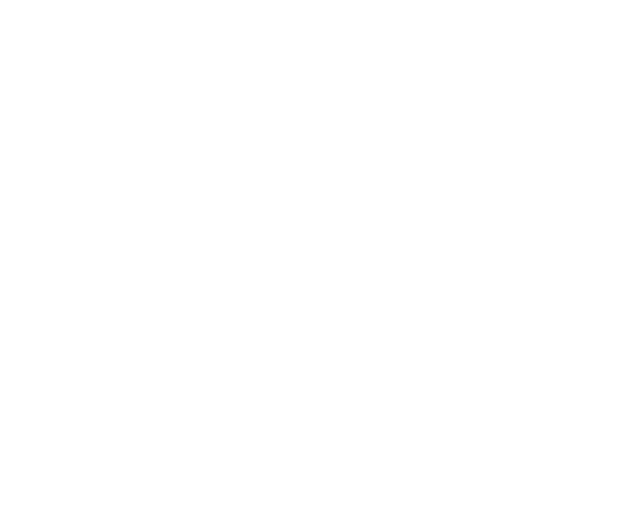
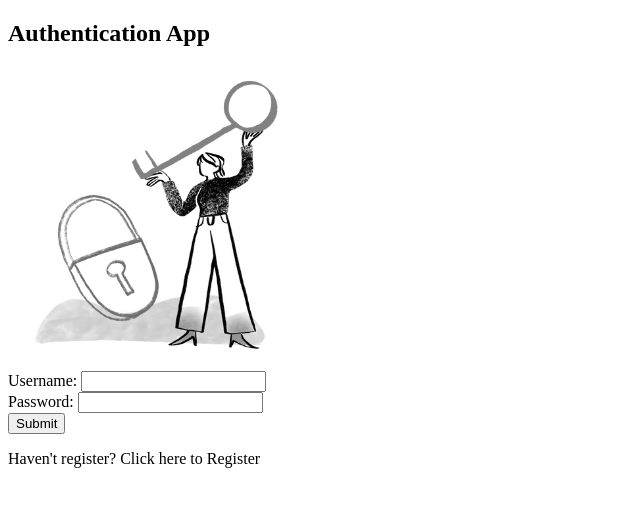
Before and after one commit to Edberaga/Authentication-App, a website: page index.html in a window 1280 px wide. Shown: the whole page, without its empty margins (0-640 px from the left). Drawn offline with Linux system fonts and the light colour scheme.

Commit message:
Develop the structure

```diff
--- a/index.html
+++ b/index.html
@@ -10,6 +10,34 @@
 </head>
 
 <body>
+  <main>
+    <h2>Authentication App</h2>
+    <img src="login.png" alt="Authentication" height="300px">
+
+    <form class="auth-form">
+      <div>
+        <label for="username">Username:</label>
+        <input type="text" name="name" id="username">
+      </div>
+      <div>
+        <label for="password">Password:</label>
+        <input type="password" name="password" id="password">
+      </div>
+      <div class="register" style="display: none;">
+        <label for="confirm_password">Confirm Password:</label>
+        <input type="password" id="confirm_password">
+      </div>
+
+      <button type="button" onclick="authenticate()">Submit</button>
+    </form>
+
+    <p class="register" style="display: none;">
+      Already register? Click here to <span onclick="moveToLogin()">Login</span>
+    </p>
+    <p class="login" style="display: block;">
+      Haven't register? Click here to <span onclick="moveToRegister()">Register</span>
+    </p>
+  </main>
   <script src="script.js"></script>
 </body>
 
```
